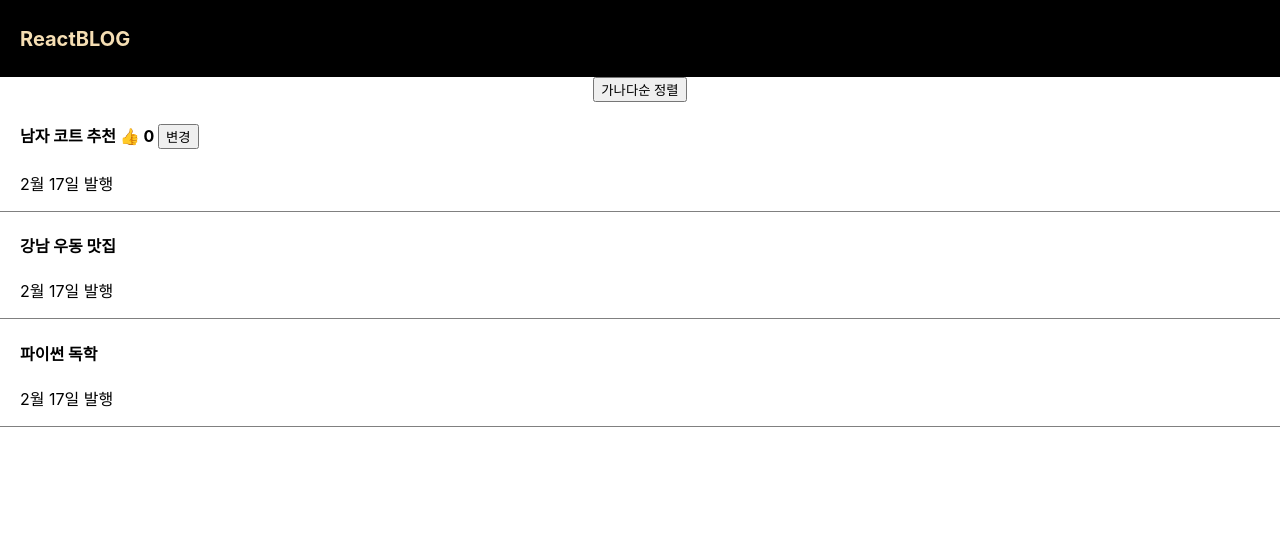
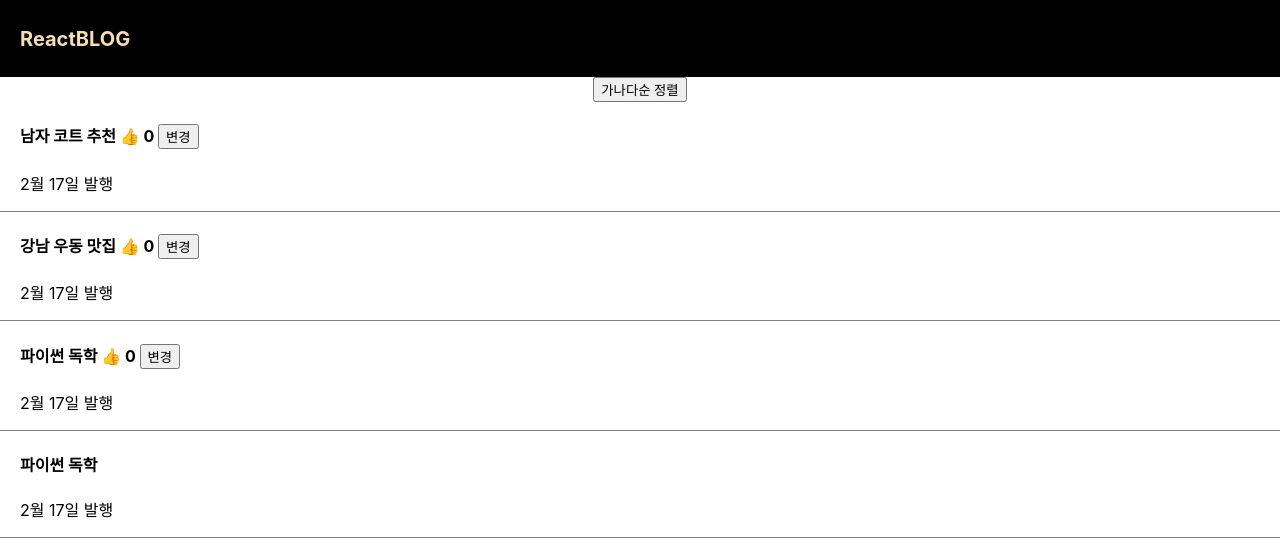
Before and after one commit to kim-song-jun/ReactProject, a React (Create React App) app in the folder blog/: page / in a window 1280 px wide. Shown: the top 556 px of the page. Built offline with nearby package versions, Linux system fonts and the light colour scheme.

Commit message:
[Part 1-9] 0724 map: 많은 div들을 반복문으로 줄이고 싶은 충동이 들 때

```diff
--- a/blog/src/App.js
+++ b/blog/src/App.js
@@ -31,6 +31,15 @@ function App() {
   let [modal, setModal] = useState(false);
   let blogTitle = 'ReactBLOG';
 
+  // map() 사용법
+  // [1,2,3].map(function(e){
+  //  consloe.log(e)
+  //  return 123456
+  // })
+  // 1. 함수 안에 있는 코드를 반복해줌
+  // 2. parameter는 array 안에 있던 자료
+  // 3. return 하면 자료들을 array에 담아줌 but 3번 실행되서 3번 담아줌
+  //    [123456,123456,123456]
   return (
     // jsx 언어
     // .js안에서 쓰는  html 대용품
@@ -49,24 +58,29 @@ function App() {
       >
         가나다순 정렬
       </button>
-      <div className='list'>
+      {
+        // 반복문 사용법
+        // map함수를 사용하여 반복함
+        titles.map(function (e, i) {
+          return (
+            <div className='list' key={i}>
               <h4>
-          {titles[0]}{' '}
+                {titles[i]}{' '}
                 <span
                   onClick={() => {
                     let copy = [...likes];
-              copy[0] = copy[0] + 1;
+                    copy[i] = copy[i] + 1;
                     setLikes(copy);
                   }}
                 >
                   👍
                 </span>{' '}
-          {likes[0]}{' '}
+                {likes[i]}{' '}
                 <button
                   onClick={() => {
                     // ...문법: array의 [], object의 {}를 벗김
                     let copy = [...titles];
-              copy[0] = '여자 코트 추천';
+                    copy[i] = '여자 코트 추천';
                     // state 변경 함수 특징
                     // 1. 기존 state === 신규 state일 경우 변경 x
                     // 2. array/object 특징(레퍼런스)
@@ -78,10 +92,10 @@ function App() {
               </h4>
               <p>2월 17일 발행</p>
             </div>
-      <div className='list'>
-        <h4>{titles[1]}</h4>
-        <p>2월 17일 발행</p>
-      </div>
+          );
+        })
+      }
+
       <div className='list'>
         <h4
           onClick={() => {
```
Lines whose indentation alone changed are shown as unchanged.
